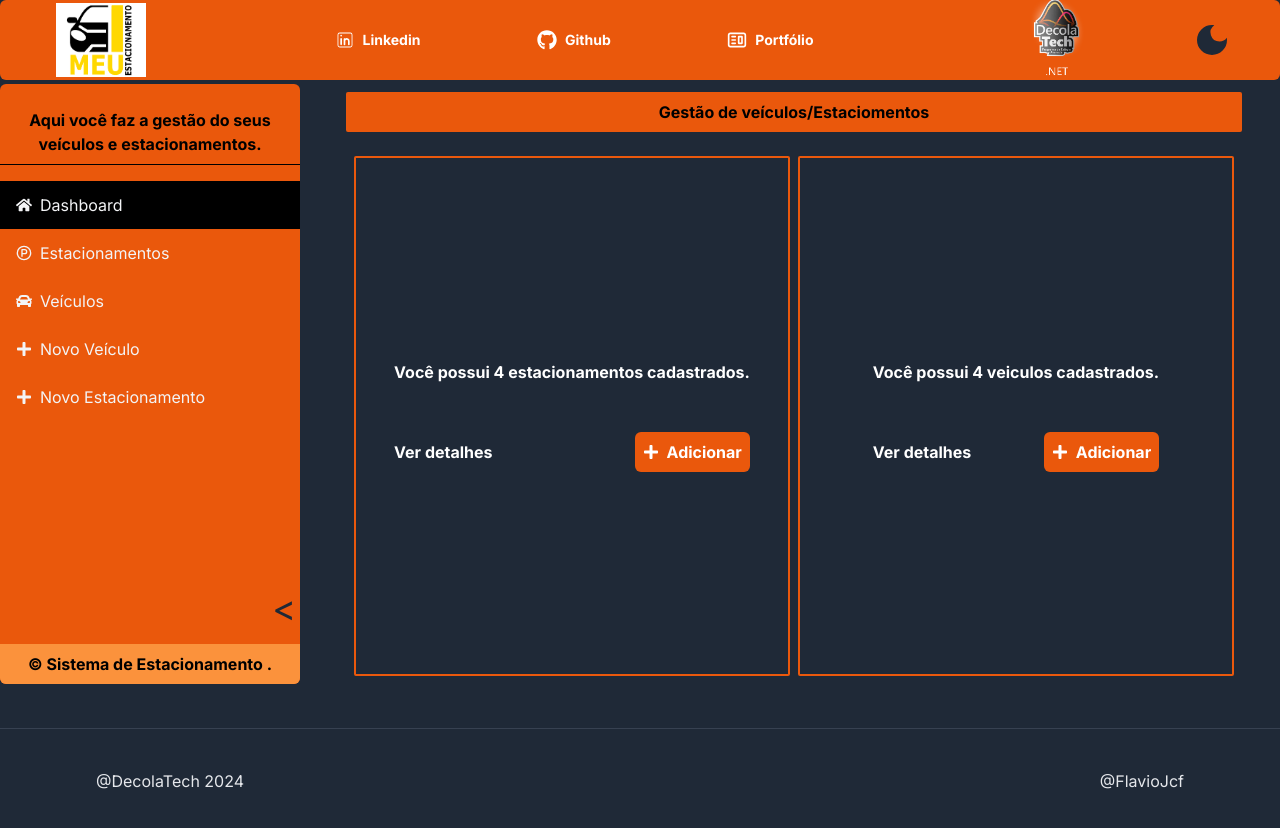
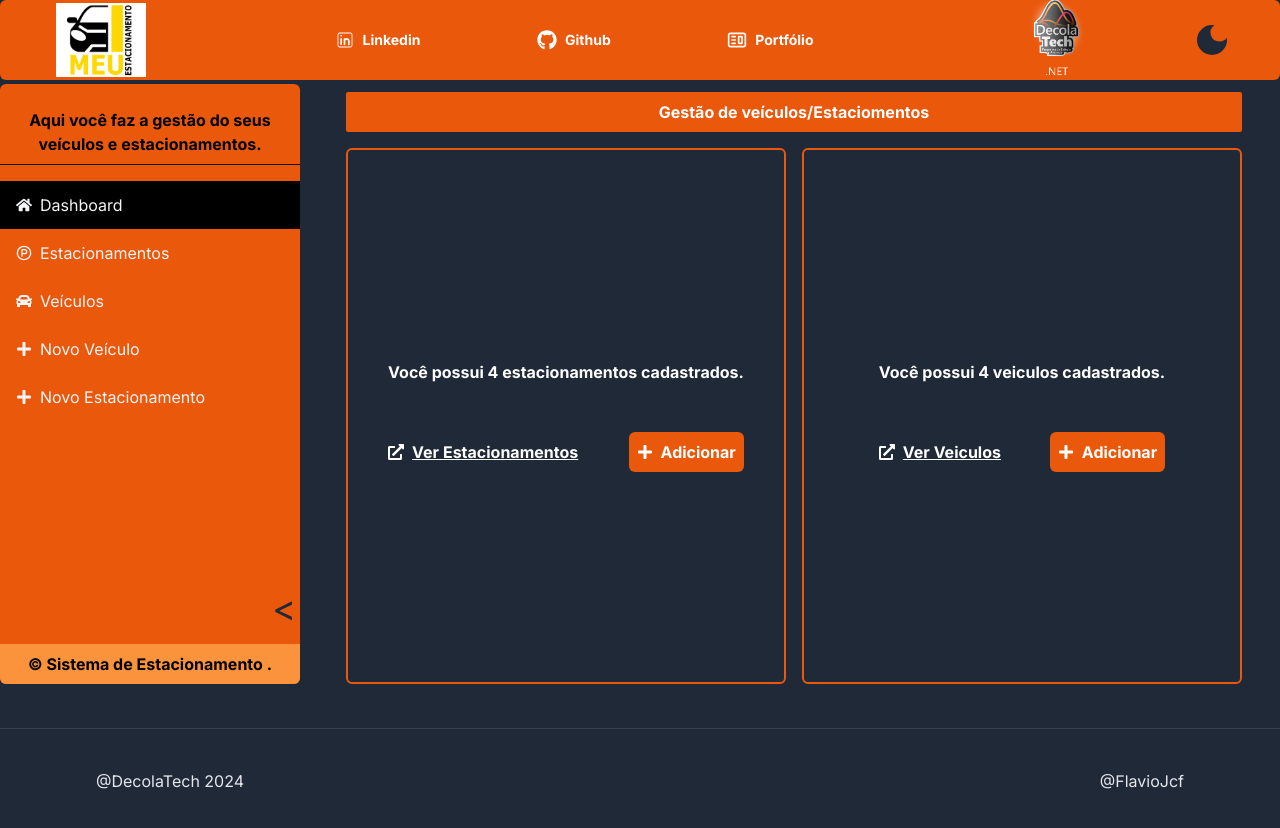
Before and after one commit to Flaviojcf/estacionamento-frontend, a Next.js app: page / in a window 1280 px wide. Shown: the top 828 px of the page. Built offline with nearby package versions, Linux system fonts and the light colour scheme.

Commit message:
refactor: Change home page

```diff
--- a/src/app/page.tsx
+++ b/src/app/page.tsx
@@ -2,7 +2,7 @@
 import { Loading } from '@/app/components/Loading/Loading'
 import Link from 'next/link'
 import { useEffect, useState } from 'react'
-import { FaPlus } from 'react-icons/fa'
+import { FaExternalLinkAlt, FaPlus } from 'react-icons/fa'
 import * as Dialog from '@radix-ui/react-dialog'
 import { VeiculoModal } from './components/Modal/VeiculoModal'
 import { EstacionamentoModal } from './components/Modal/EstacionamentoModal'
@@ -25,20 +25,22 @@ export default function Home() {
       {!isLoading && (
         <div className="flex flex-col w-full items-center gap-4">
           <header className="flex flex-col text-center  bg-orange-600 rounded-sm w-full p-2">
-            <h1 className="text-black font-bold">
+            <h1 className="text-white font-bold">
               Gestão de veículos/Estaciomentos
             </h1>
           </header>
 
-          <div className="flex  rounded-sm w-full justify-between h-full p-2 gap-2">
-            <div className="flex items-center justify-center flex-col w-1/2 border-2 border-orange-600 rounded-sm">
+          <div className="flex w-full justify-between h-full gap-4">
+            <div className="flex items-center justify-center flex-col w-1/2 border-2 border-orange-600 rounded-md">
               <div className="flex flex-col items-center justify-center  gap-12  text-black font-bold dark:text-white">
                 <p>Você possui 4 estacionamentos cadastrados.</p>
                 <div className="flex justify-between w-full items-center">
-                  <Link href="/estacionamentos/list">
-                    <p className="font-bold hover:text-orange-600">
-                      Ver detalhes
-                    </p>
+                  <Link
+                    className="flex items-center gap-2 underline hover:text-orange-600"
+                    href="/estacionamentos/list"
+                  >
+                    <FaExternalLinkAlt />
+                    <p className="font-bold  ">Ver Estacionamentos</p>
                   </Link>
                   <Dialog.Root>
                     <Dialog.Trigger>
@@ -52,14 +54,16 @@ export default function Home() {
                 </div>
               </div>
             </div>
-            <div className="flex items-center justify-center  flex-col w-1/2 border-2 border-orange-600  rounded-sm">
+            <div className="flex items-center justify-center  flex-col w-1/2 border-2 border-orange-600  rounded-md">
               <div className="flex flex-col items-center justify-center gap-12 text-black font-bold dark:text-white">
                 <p>Você possui 4 veiculos cadastrados.</p>
                 <div className="flex justify-between w-full items-center">
-                  <Link href="/veiculos/list">
-                    <p className="font-bold hover:text-orange-600 ">
-                      Ver detalhes
-                    </p>
+                  <Link
+                    className="flex items-center gap-2 underline hover:text-orange-600"
+                    href="/veiculos/list"
+                  >
+                    <FaExternalLinkAlt />
+                    <p className="font-bold ">Ver Veiculos</p>
                   </Link>
                   <Dialog.Root>
                     <Dialog.Trigger>
```
